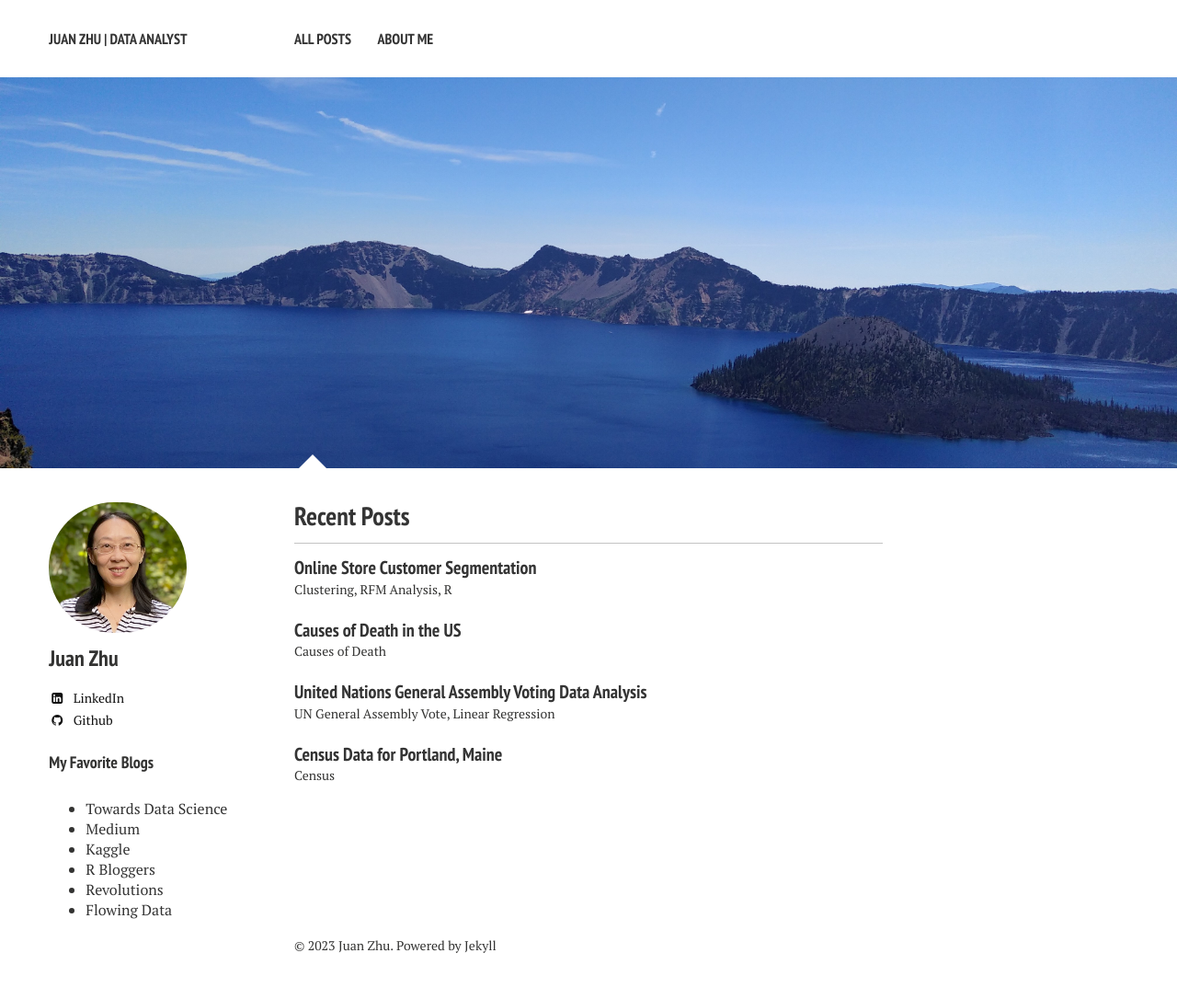
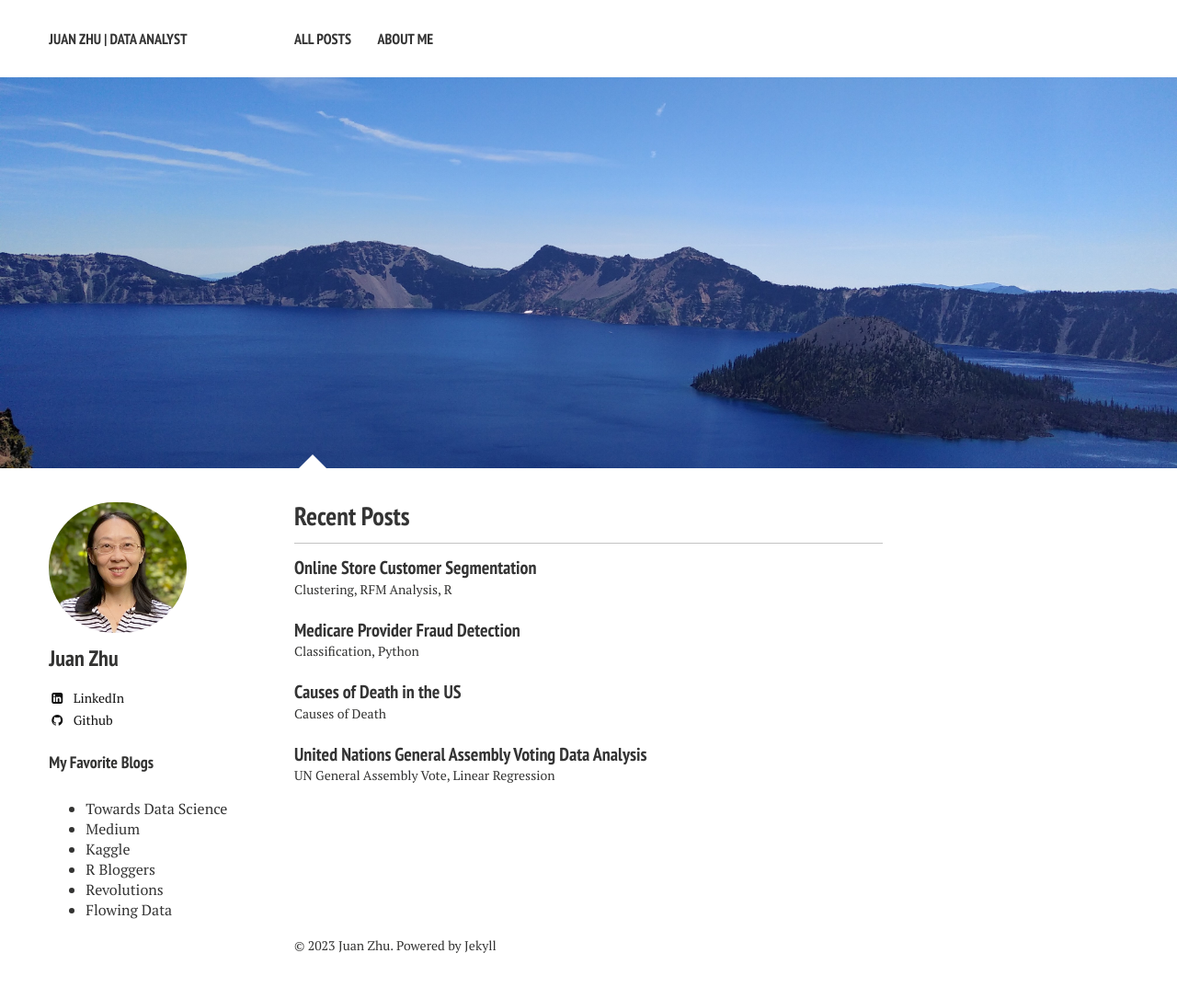
Before and after one commit to Janzhuj/janzhuj.github.io, a Jekyll site: the page built from index.md, in a window 1280 px wide. Shown: the whole page at 92% size. Built offline with Jekyll 4.4.1, drawn with Linux system fonts in a browser that asks for light colours; nearby versions of some CDN libraries; library files that are not in the unit come from our copies; some of the changed lines change nothing that is shown.

Commit message:
Update and rename 2017-03-15-Census-Data-Portland.md to 2023-06-18-Medicare-Provider-Fraud-Detection.md

```diff
--- a/_posts/2017-03-15-Census-Data-Portland.md
+++ b/_posts/2023-06-18-Medicare-Provider-Fraud-Detection.md
@@ -1,17 +1,26 @@
 ---
 layout: post
-title: "Census Data for Portland, Maine"
-excerpt: "Census"
+title: "Medicare Provider Fraud Detection"
+excerpt: "Classification, Python"
 tags: [rstats]
 share: true
 comments: true
 ---
 
-I have been having a lot of fun exploring `choroplethr` package created by [Ari Lamstein](http://www.arilamstein.com/) and even made a [census Shiny app](https://susanli.shinyapps.io/default-shiny-app/).
+The US spends over $4 trillion per year on healthcare, which is largely conducted by private providers and reimbursed by insurers. Overbilling, waste, and fraud are major concerns in the healthcare system and are estimated by the US Federal Bureau of Investigation to account for 3% to 10% of overall spending. Provider fraud occurs when healthcare providers misreport their claims to receive higher payments. In this work, I use large-scale claims data from Medicare, the US federal health insurance program for elderly adults and the disabled, to perform an exploratory data analysis. My goal is to identify patterns consistent with fraud or overbilling and understand characteristics associated with high suspiciousness of fraud. My proposed approach for fraud detection is supervised and involves developing a broad range of classifiers on labeled training data to help identify potential providers who might overbill insurers. I also provide reasoning and interpretable insights into the potentially suspicious behavior of flagged providers by analyzing important features. Additionally, I apply SMOTE techniques to handle imbalanced data and improve 1-fold lift recall for the minority/fraud class. The results can be used to guide investigations and auditing of suspicious providers for both public and private health insurance systems.
 
-Its time to put this skill in practice. Today I'm going to use R to understand demographics of the state of Maine, the city of Portland, and zipcode of 04101.
+## Healthcare Provider Fraud overview
+Healthcare fraud and abuse take many forms. Some of the most common types that providers deceive insurers through claims procedures are listed below:
 
-First, have a look the state data, head only.
+- Phantom Billing. Providers billing for services not provided.
+- Unnecessary Services. Providers administering (more) tests and treatments that are not medically necessary.
+- Upcoding. Providers administering more expensive tests and equipments.
+- Multiple-billing. Providers multiple-billing for services rendered.
+- Unbundling. Providers unbundling or billing separately for laboratory tests to get higher reimbursements.
+- False price reporting. Providers charging more than peers for the same services.
+
+## Medicare claims dataset
+The dataset in this project comes from Kaggle's website - Healthcare Provider Fraud Dection Analysis by Rohit Anand Gupta. The dataset consists of four sub-datasets, as listed below.
 
 {% highlight r %}
 library(choroplethr)
```
